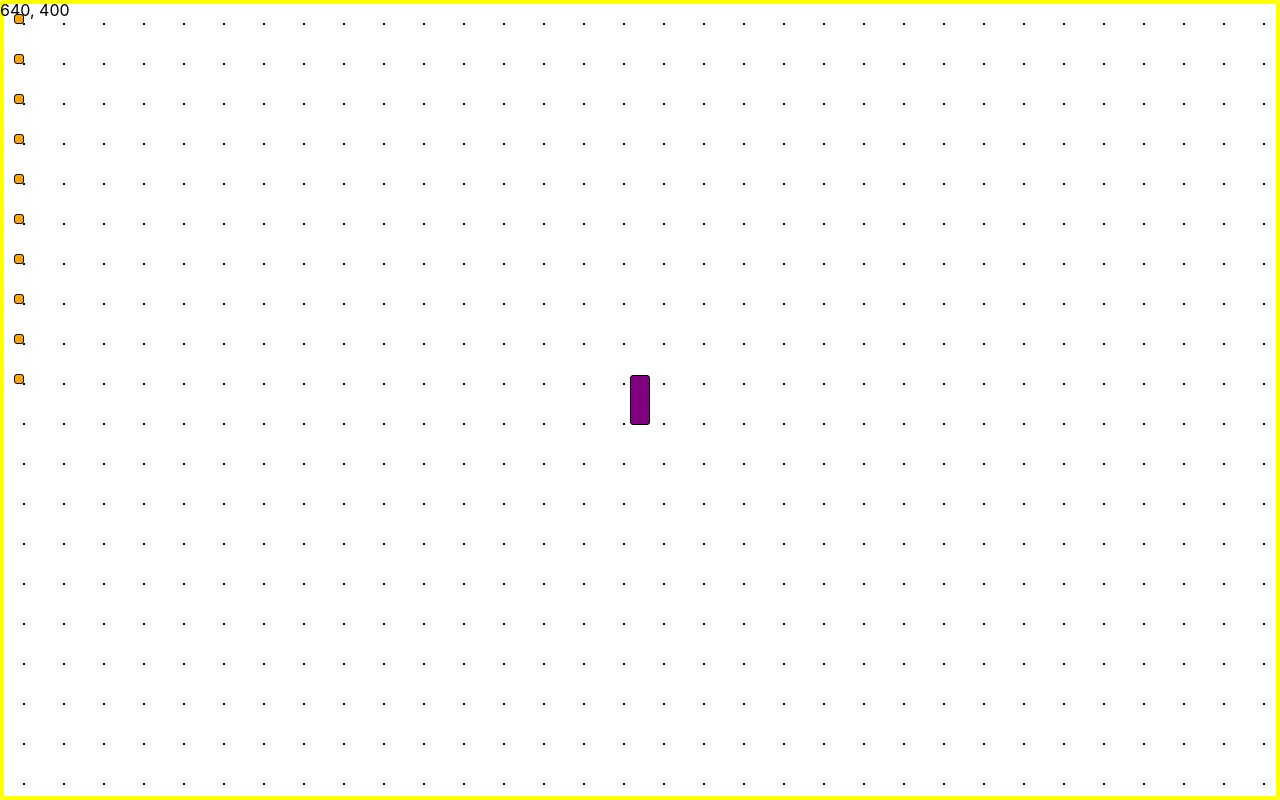
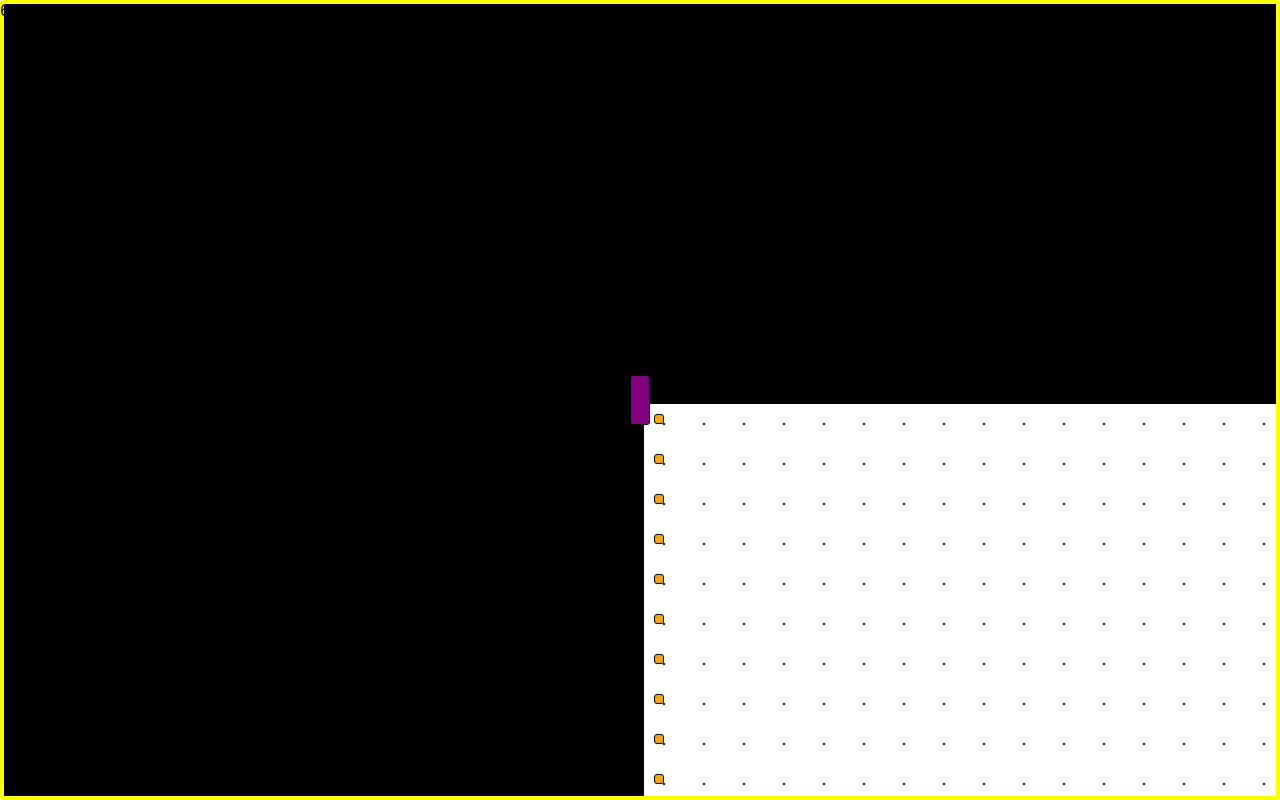
Before and after one commit to barrymun/barren, a React app: page / in a window 1280 px wide. Built offline with nearby package versions, Linux system fonts and the light colour scheme.

Commit message:
setting visual outer border (indicates where player can and cannot move)

```diff
--- a/src/App.css
+++ b/src/App.css
@@ -22,9 +22,17 @@
   /*padding: 100px;*/
   width: 4000px;
   height: 4000px;
+
   /*graph paper like view*/
   background-size: 40px 40px;
   background-image: radial-gradient(circle, #000000 1px, rgba(0, 0, 0, 0) 1px);
+
+  /*internal border*/
+  box-sizing: border-box;
+  -moz-box-sizing: border-box;
+  -webkit-box-sizing: border-box;
+  border-radius: 3px;
+  /*border: 400px solid black;*/
 }
 
 .player {
--- a/src/App.js
+++ b/src/App.js
@@ -42,12 +42,15 @@ class App extends Base {
     ],
   };
   container = null;
+  map = null;
   player = null;
 
   constructor(props) {
     super(props);
     this.container = React.createRef();
+    this.map = React.createRef();
     this.player = React.createRef();
+    this.setMapBorder = this.setMapBorder.bind(this);
     this.resize = this.resize.bind(this);
     this.mouseMove = this.mouseMove.bind(this);
     this.move = this.move.bind(this);
@@ -61,6 +64,7 @@ class App extends Base {
     /**
      * attaching event listeners
      */
+    this.setMapBorder();
     window.addEventListener('resize', this.resize);
     this.container.addEventListener('mousemove', this.mouseMove);
     // window.setInterval(this.chase, 20);
@@ -80,12 +84,24 @@ class App extends Base {
 
 
   /**
+   * visual internal border to show where player can and cannot move
+   */
+  setMapBorder() {
+    this.map.style.borderLeft = `${~~halfInnerWidth}px solid black`;
+    this.map.style.borderRight = `${~~halfInnerWidth}px solid black`;
+    this.map.style.borderTop = `${~~halfInnerHeight}px solid black`;
+    this.map.style.borderBottom = `${~~halfInnerHeight}px solid black`;
+  }
+
+
+  /**
    * catch window sizing events as the app depends on window variables
    *
    * @param e
    */
   resize(e) {
     setWindowVars();
+    this.setMapBorder();
   }
 
 
@@ -119,6 +135,7 @@ class App extends Base {
 
 
   /**
+   * TODO: improve ...
    *
    * @param params
    * @returns {Promise<>}
@@ -146,8 +163,8 @@ class App extends Base {
     // returning an empty promise to indicate that the calculations are to be concluded (undefined)
     let ex = new Promise(resolve => resolve());
 
-    let baseVelocity = 1;
-    let maxVelocity = 2;  // TODO: determine optimal value
+    let baseVelocity = 2;
+    let maxVelocity = 3;  // TODO: determine optimal value
     let xVelocity, yVelocity;
     let timeout = 20;
 
@@ -274,13 +291,13 @@ class App extends Base {
       <div className={`coords`}>
         {xPos}, {yPos}
       </div>
-      <div ref={node => this.player = node} className={`player`}/>
-      <div className={`map`}>
+      <div ref={node => this.map = node} className={`map`}>
         {enemies.map((o, index) => (<div
           key={index}
           className={`enemy`}
           style={{...o.position}}/>))}
       </div>
+      <div ref={node => this.player = node} className={`player`}/>
     </div>);
   }
 
```
